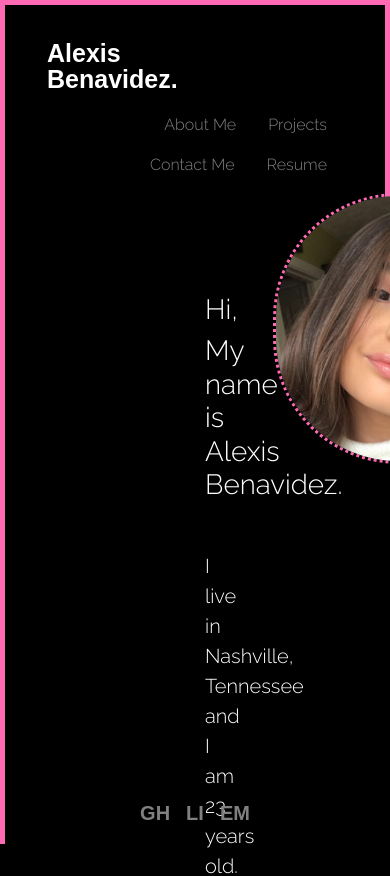
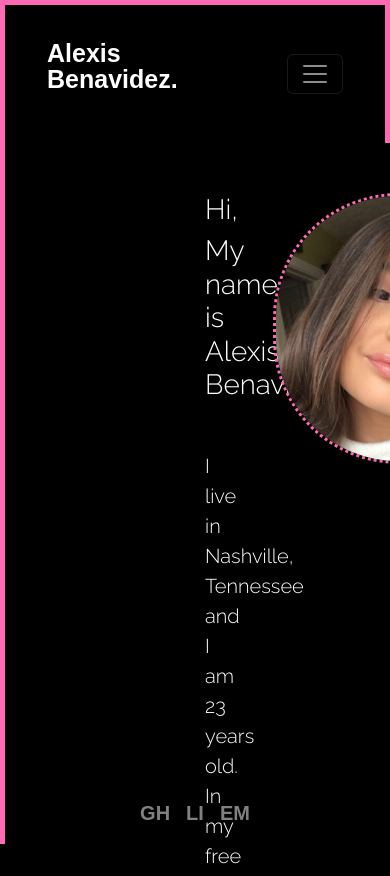
Before and after one commit to alexisbenavidez99/portfolio-2.0, a React (Create React App) app in the folder portfolio-2.0/: page / in a window 390 px wide. Shown: the top 876 px of the page. Built offline with nearby package versions, Linux system fonts and the light colour scheme; a web font is replaced by a local one.

Commit message:
added hamburger menu

```diff
--- a/portfolio-2.0/src/components/NavTabs.js
+++ b/portfolio-2.0/src/components/NavTabs.js
@@ -3,13 +3,17 @@
 export default function NavTabs({ currentPage, handlePageChange }) {
     return (
         <div>
-            <nav className="navbar bg-black">
+            <nav className="navbar navbar-expand-lg navbar-dark bg-black">
                 <div className="container-fluid">
                     <a className="navbar-brand" href="#about-me">
                         <p className="name-icon">Alexis</p>
                         <p className="name-icon">Benavidez.</p>
                     </a>
-                    <ul className="nav justify-content-end">
+                    <button className="navbar-toggler" type="button" data-toggle="collapse" data-target="#navbarNav" aria-controls="navbarNav" aria-expanded="false" aria-label="Toggle navigation">
+                        <span className="navbar-toggler-icon"></span>
+                    </button>
+                    <div className="collapse navbar-collapse justify-content-end" id="navbarNav">
+                        <ul className="nav">
                             <li className="nav-item">
                                 <a
                                     className={currentPage === 'About' ? 'nav-link active' : 'nav-link'}
@@ -44,6 +48,7 @@
                             </li>
                         </ul>
                     </div>
+                </div>
             </nav>
         </div>
     )
```
Lines whose indentation alone changed are shown as unchanged.
